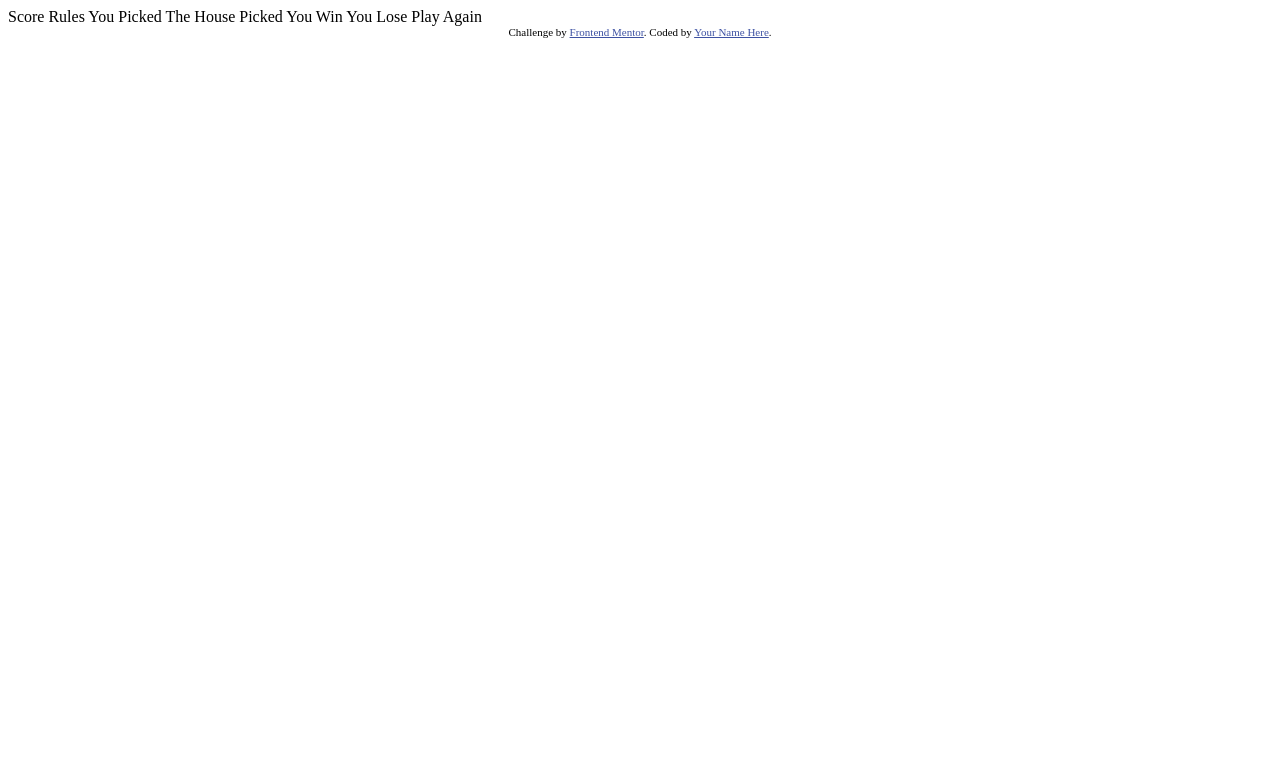
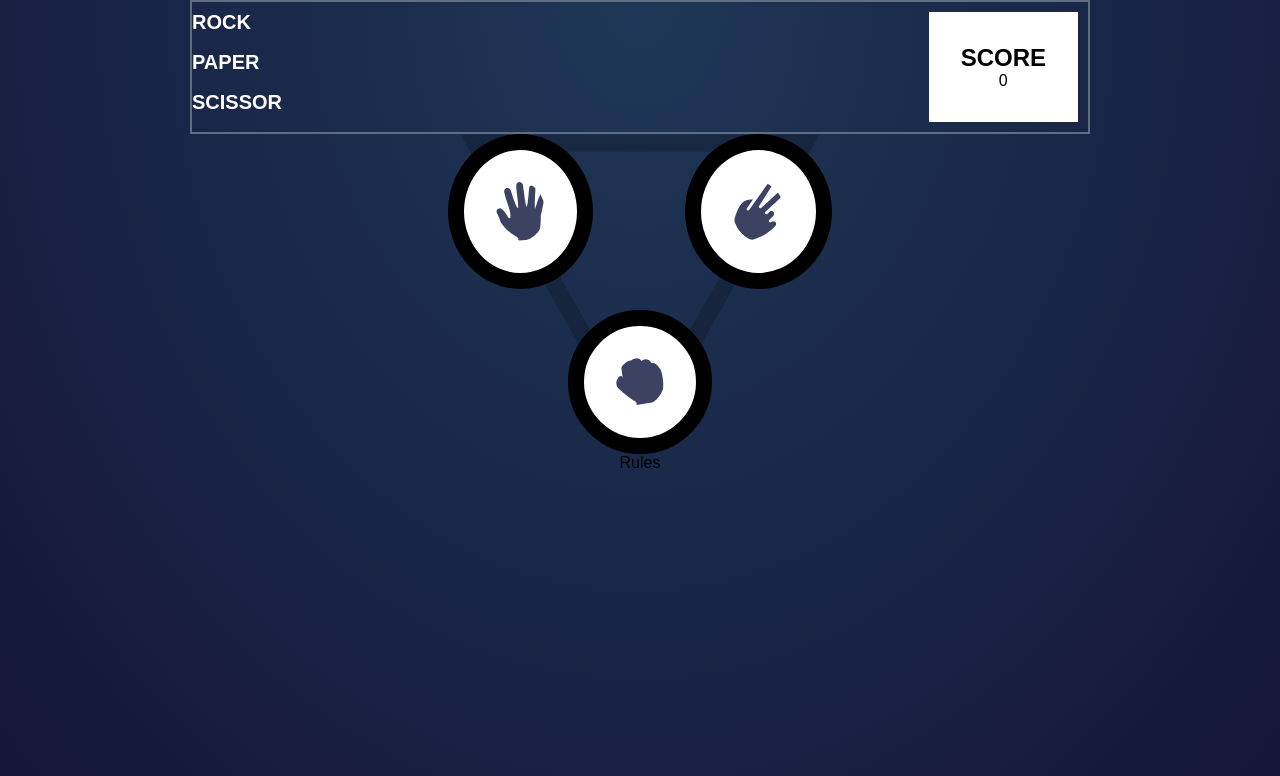
Before and after one commit to SinthMite/RPS, a plain HTML site: page index.html in a window 1280 px wide. Drawn offline with Linux system fonts and the light colour scheme.

Commit message:
second commit

```diff
--- a/index.html
+++ b/index.html
@@ -9,16 +9,31 @@
   <script src="script.js" defer></script>
   <title>Frontend Mentor | Rock, Paper, Scissors</title>
 
-  Score
-  Rules
+  <section class="gameKeep">
+    <div id="textOptions">
+      <p>ROCK</p>
+      <p>PAPER</p>
+      <p>SCISSOR</p>
+    </div>
+    <div class="scoreKeep">
+      <h2>SCORE</h2>
+      <p>0</p>
+    </div>
+  </section>
+  <section class="pieces">
+    <div class="split">
+      <img src="images/icon-paper.svg" alt="paper" class="circle" id="paper">
+      <img src="images/icon-scissors.svg" alt="Scissors" class="circle" id="scissors">
+    </div>
+    <div class="bottom">
+    <img src="images/icon-rock.svg" alt="Rock" class="circle" id="rock">
+    </div>
+  </section>
 
-  You Picked
-  The House Picked
 
-  You Win
-  You Lose
 
-  Play Again
+    Rules
+
 
   <!-- Feel free to remove these styles or customise in your own stylesheet 👍 -->
   <style>
@@ -27,12 +42,5 @@
   </style>
 </head>
 <body>
-
-
-
-  <div class="attribution">
-    Challenge by <a href="https://www.frontendmentor.io?ref=challenge" target="_blank">Frontend Mentor</a>.
-    Coded by <a href="#">Your Name Here</a>.
-  </div>
 </body>
 </html>
--- a/styles.css
+++ b/styles.css
@@ -0,0 +1,72 @@
+body{
+    background: radial-gradient(ellipse at top,hsl(214, 47%, 23%) ,hsl(237, 49%, 15%)) no-repeat;
+    min-height: 100vh;
+    display: flex;
+    flex-direction: column;
+    align-items: center;
+    font-family: sans-serif;
+}
+*{
+    padding: 0%;
+    margin: 0%;
+}
+
+.gameKeep{
+    display: flex;
+    width: 70vw;
+    aspect-ratio: 7/1;
+    flex-direction: row;
+    justify-content: space-between;
+    border:2px solid hsl(217, 16%, 45%);
+    padding: 0rem 0rem;
+}
+
+#textOptions{
+    font-size: 20px;
+    line-height: 2.5rem;
+    font-weight: 700;
+    color: white;
+}
+
+.scoreKeep{
+    display: flex;
+    flex-direction: column;
+    align-items: center;
+    justify-content: center;
+    background-color: white;
+    margin: 10px;
+    padding: 2rem;
+}
+
+.pieces {
+    background-image: url('./images/bg-triangle.svg');
+    background-position: center;
+    background-repeat: no-repeat;
+    background-size: contain;
+    aspect-ratio: 1;
+    min-width: 30vw;
+    height: 40vh; /* Set a specific height for the "pieces" container */
+    display: flex;
+    flex-direction: column;
+    justify-content: flex-end;
+}
+
+.split{
+    display: flex;
+    justify-content: space-between;
+}
+
+.bottom {
+    display: flex;
+    flex-direction: row;
+    justify-content: center;
+    align-items: flex-end; /* Use align-items: flex-end; to align to the bottom */
+    height: 100%; /* Set the height to 100% to fill the entire height of the container */
+}
+
+.circle{
+    background-color: white;
+    padding: 2rem;
+    border-radius: 50%;
+    border: 1rem solid;
+}
```
Also changed, not shown: 1 other file.
